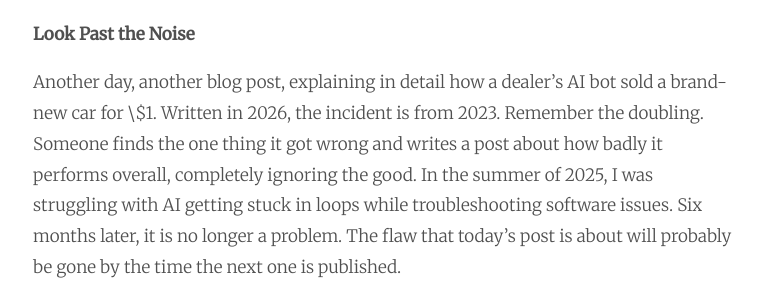
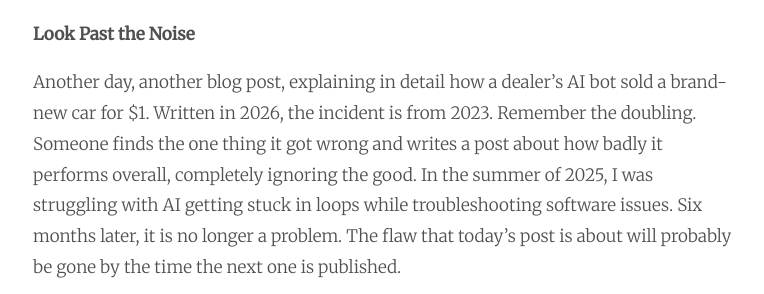
Before and after one commit to cagriy/cagriy.github.io, a Jekyll site: the page built from _posts/2026-03-01-Egos-fight-with-AI.md, in a window 1280 px wide and 900 px high, scrolled down 3447 px. Shown: the part 189-483 px from the top of the window, without its empty margins (257-1021 px from the left). Built offline with Jekyll 4.4.1, drawn with Linux system fonts in a browser that asks for light colours; some of the changed text lies outside the part shown.

```diff
--- a/_posts/2026-03-01-Egos-fight-with-AI.md
+++ b/_posts/2026-03-01-Egos-fight-with-AI.md
@@ -54,7 +54,7 @@ You hear a seasoned software engineer saying, "I had a look, a bit hit and miss,
 
 **Exceptionalism - OK, it's good, but it'll never replace what humans do.**
 
-At the beginning of this month, in February 2026, \\$285 billion was wiped off the valuation of legal firms when the markets realised that Claude Cowork could draft legal documents successfully. The concerns quickly spread to the software development firms, pushing the losses to near \\$1 trillion. The implication was clear: if AI could rebuild what already existed, faster and cheaper, what exactly were those firms going to sell?
+At the beginning of this month, in February 2026, $285 billion was wiped off the valuation of legal firms when the markets realised that Claude Cowork could draft legal documents successfully. The concerns quickly spread to the software development firms, pushing the losses to near $1 trillion. The implication was clear: if AI could rebuild what already existed, faster and cheaper, what exactly were those firms going to sell?
 
 ---
 
@@ -76,7 +76,7 @@ Just when I am about to get my head around how the new reasoning capabilities ca
 
 **Look Past the Noise**
 
-Another day, another blog post, explaining in detail how a dealer's AI bot sold a brand-new car for \\$1. Written in 2026, the incident is from 2023. Remember the doubling. Someone finds the one thing it got wrong and writes a post about how badly it performs overall, completely ignoring the good. In the summer of 2025, I was struggling with AI getting stuck in loops while troubleshooting software issues. Six months later, it is no longer a problem. The flaw that today's post is about will probably be gone by the time the next one is published.
+Another day, another blog post, explaining in detail how a dealer's AI bot sold a brand-new car for $1. Written in 2026, the incident is from 2023. Remember the doubling. Someone finds the one thing it got wrong and writes a post about how badly it performs overall, completely ignoring the good. In the summer of 2025, I was struggling with AI getting stuck in loops while troubleshooting software issues. Six months later, it is no longer a problem. The flaw that today's post is about will probably be gone by the time the next one is published.
 
 We, technology professionals, are capable of filtering the noise and focusing on what works.
 
```
Also changed, not shown: _includes/head.html (+0 -8 lines).
